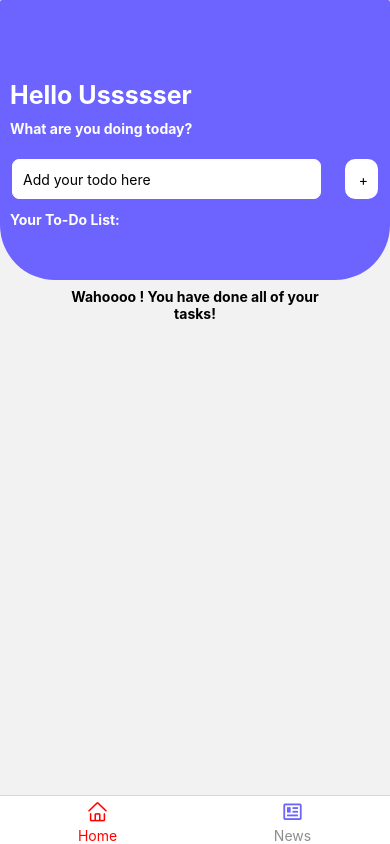
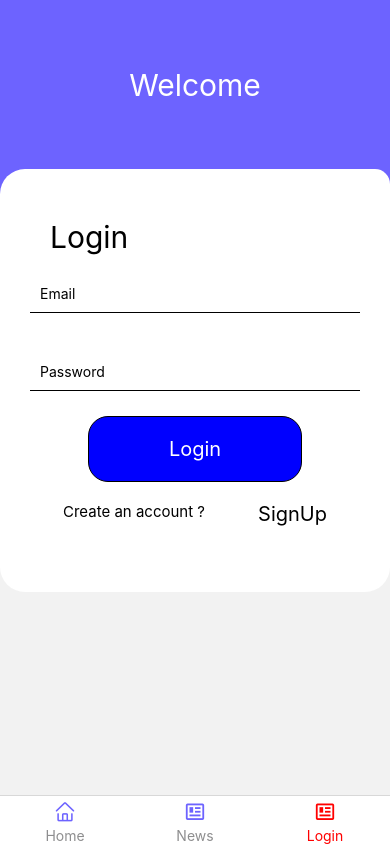
Before and after one commit to MrFarhan/react-native-todo, a React Native app: screen /Login in a window 390 px wide. Built offline with nearby package versions, Linux system fonts and the light colour scheme.

Commit message:
Installed firebase, disabled flipper in pod file, and also created basic login screen

```diff
--- a/package.json
+++ b/package.json
@@ -11,6 +11,7 @@
   },
   "dependencies": {
     "@react-native-async-storage/async-storage": "^1.17.10",
+    "@react-native-firebase/app": "^15.7.0",
     "@react-navigation/bottom-tabs": "^6.4.0",
     "@react-navigation/material-bottom-tabs": "^6.2.4",
     "@react-navigation/native": "^6.0.13",
--- a/src/navigation/BottomNavigation.jsx
+++ b/src/navigation/BottomNavigation.jsx
@@ -1,7 +1,8 @@
 import {createBottomTabNavigator} from '@react-navigation/bottom-tabs';
-import { Text } from 'react-native';
+import {Text} from 'react-native';
 import VectorIcons from '../constants/vectorIcon';
 import Home from '../screens/Home/Home';
+import Login from '../screens/Login/Login';
 import News from '../screens/News/News';
 
 const Tab = createBottomTabNavigator();
@@ -51,6 +52,25 @@ export default function BottomNavigation() {
           },
         }}
       />
+      <Tab.Screen
+        name="Login"
+        component={Login}
+        options={{
+          headerShown: false,
+          tabBarLabel: ({focused, color, size}) => (
+            <Text style={{color: focused ? 'red' : color}}>Login</Text>
+          ),
+          tabBarIcon: ({focused}) => {
+            return (
+              <MaterialCommunityIcons
+                name="newspaper-variant-outline"
+                color={focused ? 'red' : '#6d63ff'}
+                size={22}
+              />
+            );
+          },
+        }}
+      />
     </Tab.Navigator>
   );
 }
--- a/src/navigation/Stack.jsx
+++ b/src/navigation/Stack.jsx
@@ -19,6 +19,11 @@ const Navigation = () => {
           component={BottomNavigation}
           options={{headerShown: false}}
         />
+        <Stack.Screen
+          name="LoginScreen"
+          component={BottomNavigation}
+          options={{headerShown: false}}
+        />
       </Stack.Navigator>
     </NavigationContainer>
   );
--- /dev/null
+++ b/src/screens/Login/Login.jsx
@@ -0,0 +1,49 @@
+import React from 'react';
+import {
+  SafeAreaView,
+  Text,
+  TextInput,
+  TouchableHighlight,
+  TouchableOpacity,
+  View,
+} from 'react-native';
+import {styles} from './Style';
+
+const Login = () => {
+  return (
+    <SafeAreaView>
+      <View style={styles.loginMainContainer}>
+        <View style={styles.loginTopBanner}>
+          <Text style={styles.welcomeText}>Welcome</Text>
+        </View>
+        <View style={styles.loginContentContainer}>
+          <Text style={styles.loginTect}>Login</Text>
+          <TextInput
+            placeholder="Email"
+            keyboardType="numeric"
+            style={styles.email}
+          />
+          <TextInput
+            placeholder="Password"
+            keyboardType="numeric"
+            style={styles.password}
+          />
+          <TouchableOpacity style={styles.loginButtonsGroup}>
+            <Text style={styles.loginButton}>Login</Text>
+          </TouchableOpacity>
+          <View style={styles.bottomButtonsGroup}>
+            <TouchableOpacity>
+              <Text style={styles.createAnAccount}>Create an account ?</Text>
+            </TouchableOpacity>
+
+            <TouchableOpacity>
+              <Text style={styles.signup}>SignUp</Text>
+            </TouchableOpacity>
+          </View>
+        </View>
+      </View>
+    </SafeAreaView>
+  );
+};
+
+export default Login;
--- /dev/null
+++ b/src/screens/Login/Style.jsx
@@ -0,0 +1,74 @@
+import {StyleSheet} from 'react-native';
+
+export const styles = StyleSheet.create({
+  welcomeText: {
+    alignItems: 'center',
+    flexDirection: 'row',
+    color: 'white',
+    fontSize: 30,
+  },
+  loginMainContainer: {
+    // flex: 1,
+    height: '100%',
+    backgroundColor: '#6d63ff',
+  },
+  loginTopBanner: {
+    // backgroundColor: '#6d63ff',
+    height: '40%',
+    alignItems: 'center',
+    justifyContent: 'center',
+    // flex: 0.5,
+  },
+  loginContentContainer: {
+    borderTopRightRadius: 15,
+    borderColor: 'black',
+    borderRadius: 25,
+    backgroundColor: 'white',
+    height: '100%',
+    padding: 30,
+    // flex: 0.5,
+  },
+  loginTect: {
+    padding: 20,
+    fontSize: 30,
+  },
+  email: {
+    padding: 10,
+    borderBottomWidth: 1,
+    marginBottom: 40,
+  },
+  password: {
+    padding: 10,
+    borderBottomWidth: 1,
+  },
+  loginButtonsGroup: {
+    alignItems: 'center',
+    marginTop: 25,
+    borderRadius: 20,
+    borderWidth: 1,
+    width: '65%',
+    textAlign: 'center',
+    padding: 20,
+    backgroundColor: 'blue',
+    justifyContent: 'center',
+    alignContent: 'center',
+    alignSelf: 'center',
+  },
+  loginButton: {
+    color: 'white',
+    fontSize: 20,
+  },
+  bottomButtonsGroup: {
+    paddingTop: 20,
+    flexDirection: 'row',
+    justifyContent: 'space-between',
+    width:'80%',
+    alignSelf:"center",
+  },
+  createAnAccount:{
+    fontSize:15
+  },
+  signup:{
+    fontSize:20
+  }
+});
```
Also changed, not shown: App.js (+0 -14 lines), 8 other files (tests, documents, lock files or other folders).
